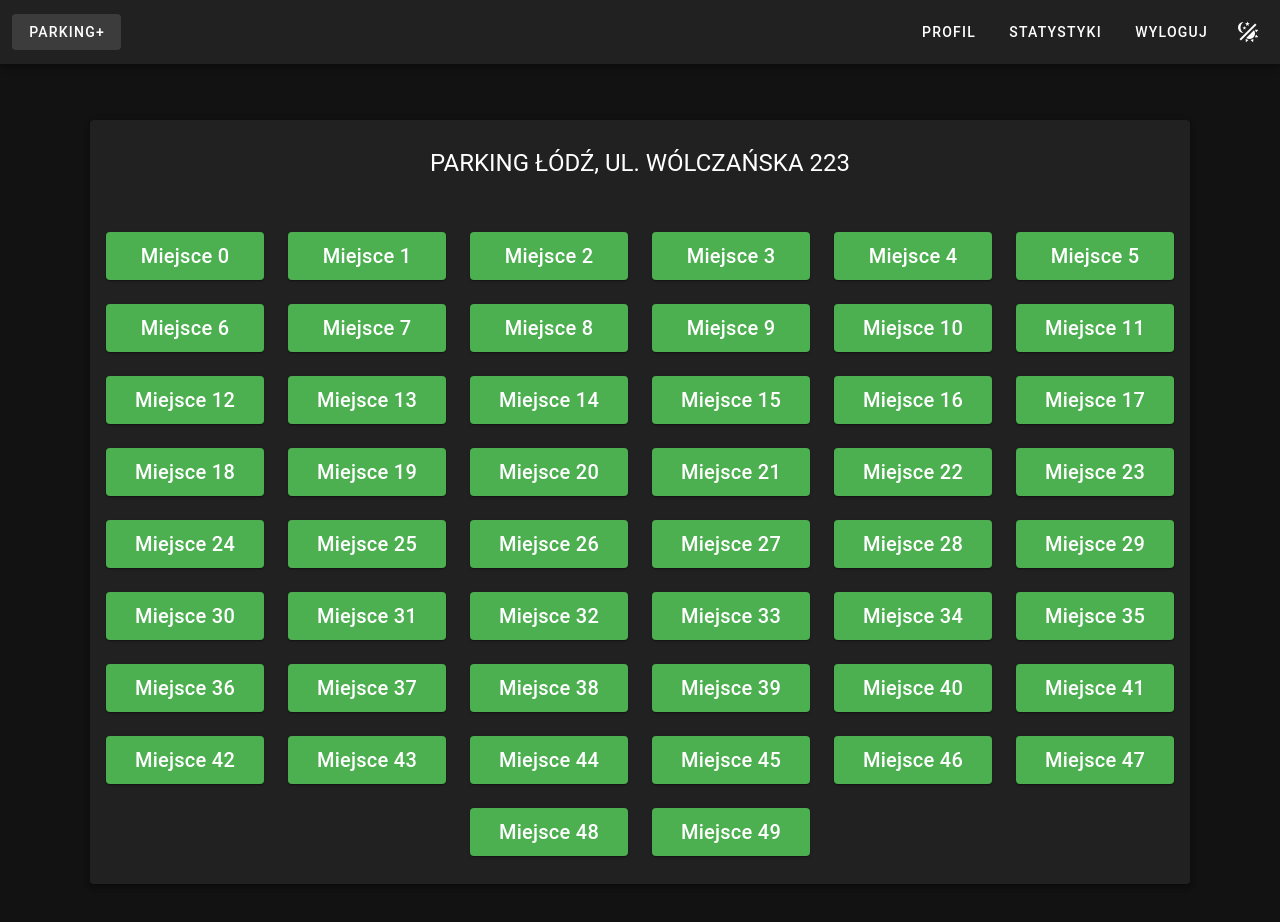
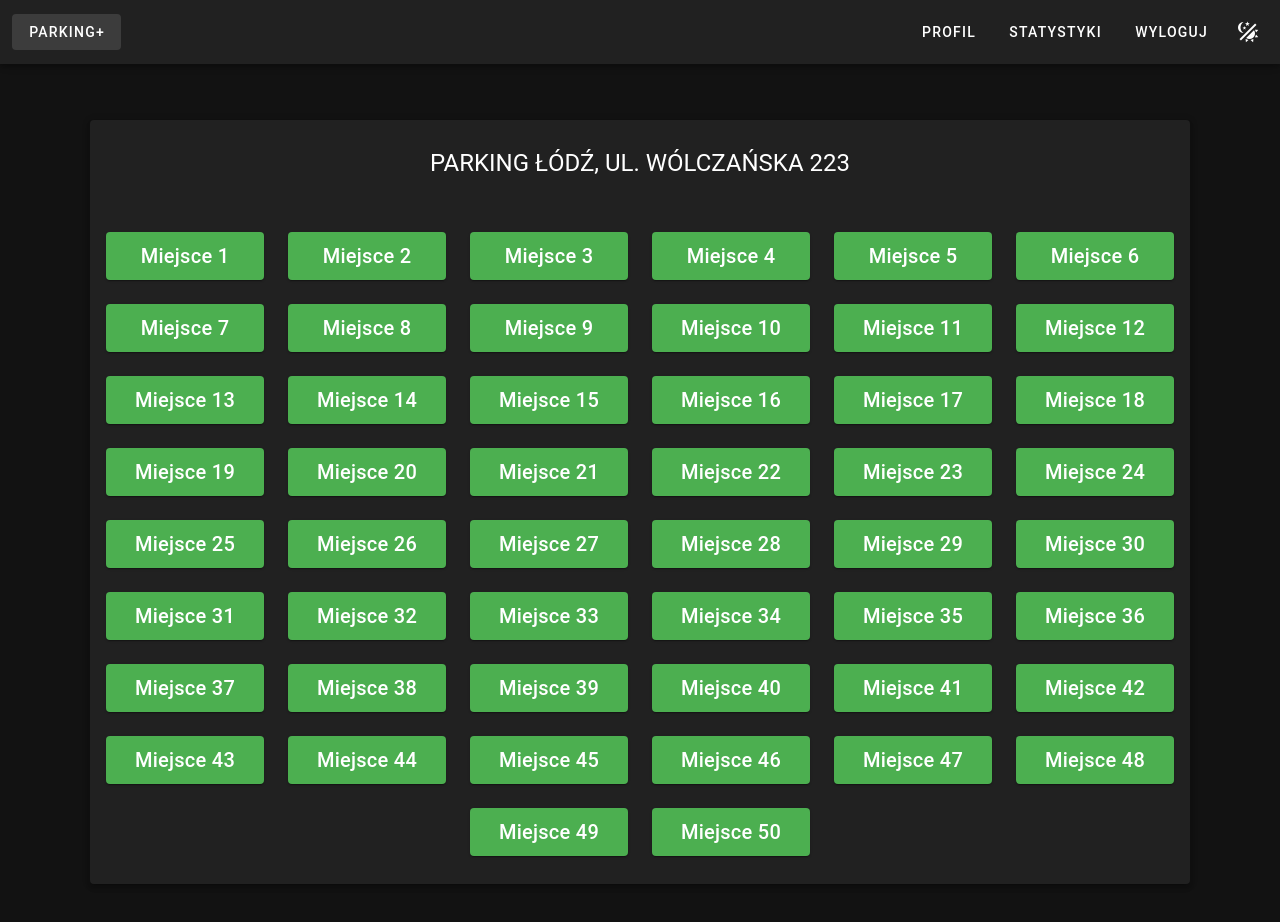
Before and after one commit to Lecrut/Parking-, a Nuxt app: page /administration in a window 1280 px wide. Shown: the top 922 px of the page. Built offline with nearby package versions, Linux system fonts and the light colour scheme; no server answers.

Commit message:
admin places number from 1 not 0

```diff
--- a/pages/administration/index.vue
+++ b/pages/administration/index.vue
@@ -19,7 +19,7 @@ useHead({
 const ticketStore = useTicketStore()
 const { validTickets } = storeToRefs(ticketStore)
 
-const placeTable = ref(Array.from({ length: 50 }, (_, i) => ({
+const placeTable = ref(Array.from({ length: 50 }, (_) => ({
   placeTicket: null as IEvent | null,
 })))
 
@@ -31,7 +31,7 @@ function createPlaceTable() {
 
 function showTicketPlace(index: number) {
   fullTicketShow.value = true
-  actualIndex.value = index
+  actualIndex.value = index + 1
   actualTicket.value = validTickets.value.find(item => item.fieldNum === index)
 }
 
@@ -67,7 +67,7 @@ onMounted(async () => {
           >
             <v-card :color="parkingSpot.placeTicket ? 'error' : 'success' " @click="showTicketPlace(index)">
               <v-card-title class="text-center">
-                Miejsce {{ index }}
+                Miejsce {{ index + 1 }}
               </v-card-title>
             </v-card>
           </v-col>
```
